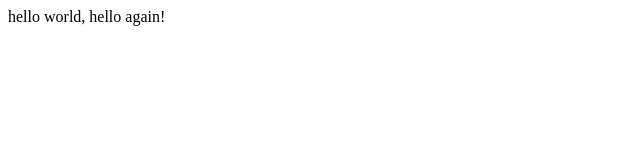
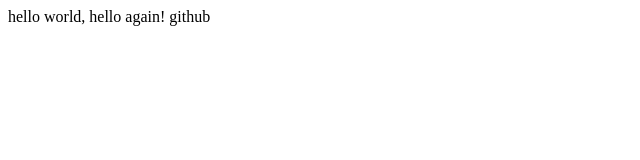
Before and after one commit to Ammarrrr/harvard, a plain HTML site: page index.html in a window 1280 px wide. Shown: the full height of the page, 0-640 px from the left. Drawn offline with Linux system fonts and the light colour scheme.

Commit message:
Update index.html

```diff
--- a/index.html
+++ b/index.html
@@ -3,6 +3,6 @@
     <title>My webpage</title>
 </head>
 <body>
-    hello world, hello again!
+    hello world, hello again! github
 </body>
 </html>
```
